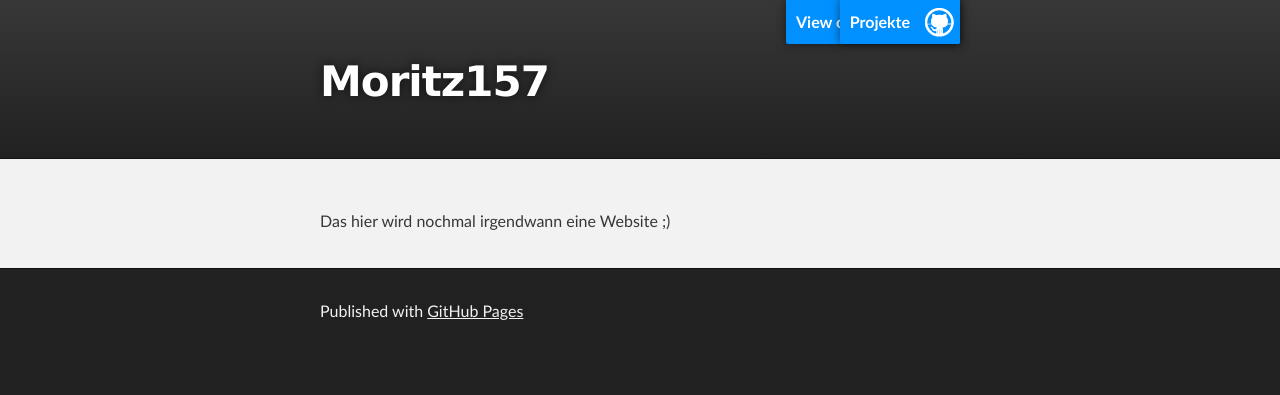
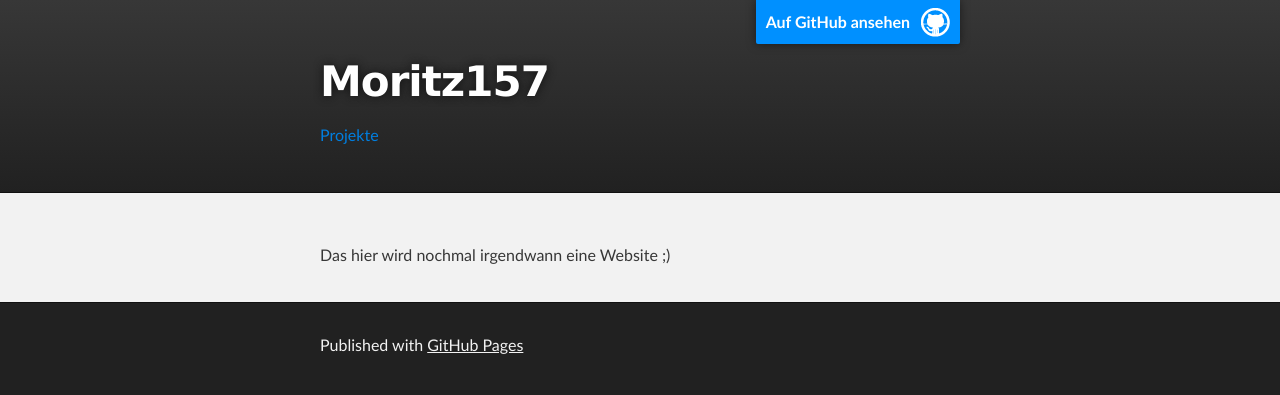
Before and after one commit to benediktweyer/moritz157.github.io, a plain HTML site: page index.html in a window 1280 px wide. Drawn offline with Linux system fonts and the light colour scheme.

Commit message:
Update index.html

```diff
--- a/index.html
+++ b/index.html
@@ -16,11 +16,11 @@
     <!-- HEADER -->
     <div id="header_wrap" class="outer">
         <header class="inner">
-          <a id="forkme_banner" href="https://github.com/moritz157">View on GitHub</a>
+          <a id="forkme_banner" href="https://github.com/moritz157">Auf GitHub ansehen</a>
 
           <h1 id="project_title">Moritz157</h1>
           <!--  <h2 id="project_tagline"></h2>  -->
-          <p><a id="forkme_banner">Projekte</a></p>
+          <p><a>Projekte</a></p>
 
         </header>
     </div>
```
